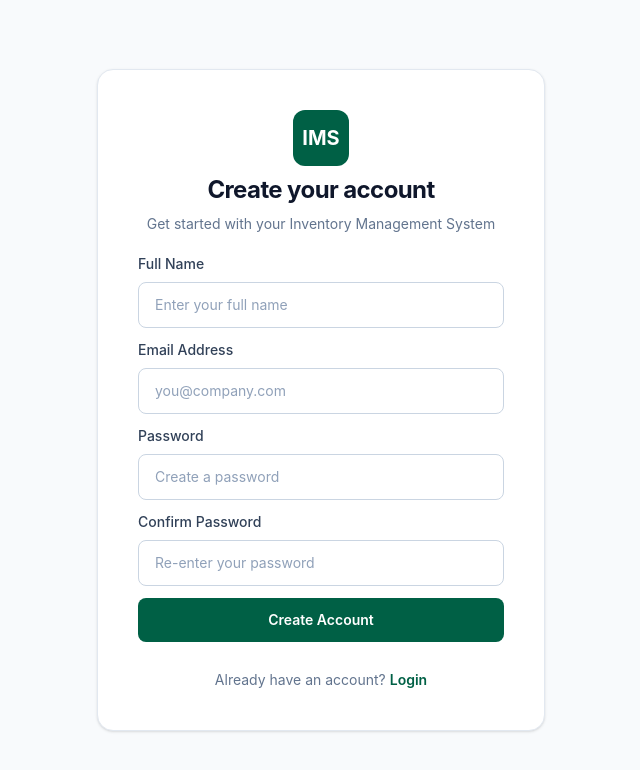
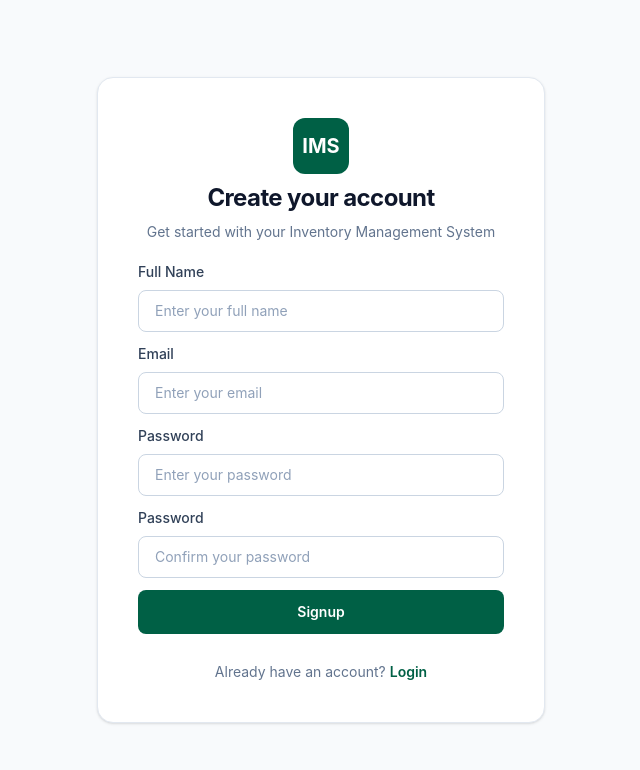
Before and after one commit to shumaila1421/IMS-mernstack, a React app in the folder frontend/: page /signup in a window 1280 px wide. Shown: the top 770 px of the page, without its empty margins (319-959 px from the left). Built offline with nearby package versions, Linux system fonts and the light colour scheme; the HTML template or start-up script is replaced by a standard one.

Commit message:
input component add

```diff
--- a/frontend/package.json
+++ b/frontend/package.json
@@ -14,6 +14,7 @@
     "axios": "^1.20.0",
     "react": "^19.2.8",
     "react-dom": "^19.2.8",
+    "react-hook-form": "^7.90.0",
     "react-hot-toast": "^2.6.1",
     "react-router-dom": "^7.18.4",
     "tailwindcss": "^4.3.3"
--- a/frontend/src/App.jsx
+++ b/frontend/src/App.jsx
@@ -2,8 +2,8 @@ import { Routes, Route, Navigate } from "react-router-dom";
 import { Toaster } from "react-hot-toast";
 
 import Home from "./pages/Home";
-import Signup from "./pages/Signup";
-import Login from "./pages/Login";
+import Signup from "./pages/auth/Signup";
+import Login from "./pages/auth/Login";
 
 export default function App() {
   return (
--- /dev/null
+++ b/frontend/src/components/ui/Button.jsx
@@ -0,0 +1,12 @@
+export default function Button({ text, type }) {
+  return (
+    <>
+      <button
+        type={type}
+        className="w-full rounded-lg bg-emerald-800 px-4 py-3 text-sm font-semibold text-white transition hover:bg-emerald-900 disabled:cursor-not-allowed disabled:opacity-60"
+      >
+        {text}
+      </button>
+    </>
+  );
+}
--- /dev/null
+++ b/frontend/src/components/ui/Input.jsx
@@ -0,0 +1,21 @@
+export default function Input({ placeholder, label, type }) {
+  return (
+    <div>
+      <label className="mb-2 block text-sm font-medium text-slate-700">
+        {label}
+      </label>
+
+      <input
+        id="email"
+        type={type}
+        name="email"
+        // value={formData.email}
+        // onChange={handleChange}
+        placeholder={placeholder}
+        autoComplete="email"
+        required
+        className="w-full rounded-lg border border-slate-300 px-4 py-2.5 text-sm text-slate-800 outline-none transition placeholder:text-slate-400 focus:border-emerald-700 focus:ring-2 focus:ring-emerald-700/10"
+      />
+    </div>
+  );
+}
--- a/frontend/src/pages/Login.jsx
+++ b/frontend/src/pages/auth/Login.jsx
@@ -1,7 +1,9 @@
 import { useState } from "react";
 import { Link, useNavigate } from "react-router-dom";
 import toast from "react-hot-toast";
-import { login } from "../services/user.service";
+import { login } from "../../services/user.service";
+import Input from "../../components/ui/Input";
+import Button from "../../components/ui/Button";
 
 export default function Login() {
   const navigate = useNavigate();
@@ -58,7 +60,14 @@ export default function Login() {
         </div>
 
         <form onSubmit={handleSubmit} className="space-y-4">
-          <div>
+          <Input placeholder="Enter your email" label="Email" type="email" />
+          <Input
+            placeholder="Enter your password"
+            label="Password"
+            type="password"
+          />
+
+          {/* <div>
             <label
               htmlFor="email"
               className="mb-2 block text-sm font-medium text-slate-700"
@@ -77,9 +86,9 @@ export default function Login() {
               required
               className="w-full rounded-lg border border-slate-300 px-4 py-2.5 text-sm text-slate-800 outline-none transition placeholder:text-slate-400 focus:border-emerald-700 focus:ring-2 focus:ring-emerald-700/10"
             />
-          </div>
+          </div> */}
 
-          <div>
+          {/* <div>
             <label
               htmlFor="password"
               className="mb-2 block text-sm font-medium text-slate-700"
@@ -98,15 +107,17 @@ export default function Login() {
               required
               className="w-full rounded-lg border border-slate-300 px-4 py-2.5 text-sm text-slate-800 outline-none transition placeholder:text-slate-400 focus:border-emerald-700 focus:ring-2 focus:ring-emerald-700/10"
             />
-          </div>
+          </div> */}
 
-          <button
+          <Button text="Login" type="Submit" />
+
+          {/* <button
             type="submit"
             disabled={loading}
             className="w-full rounded-lg bg-emerald-800 px-4 py-3 text-sm font-semibold text-white transition hover:bg-emerald-900 disabled:cursor-not-allowed disabled:opacity-60"
           >
             {loading ? "Logging in..." : "Login"}
-          </button>
+          </button> */}
         </form>
 
         <p className="mt-6 text-center text-sm text-slate-500">
--- a/frontend/src/pages/Signup.jsx
+++ b/frontend/src/pages/auth/Signup.jsx
@@ -1,7 +1,9 @@
 import { useState } from "react";
 import { Link, useNavigate } from "react-router-dom";
 import toast from "react-hot-toast";
-import { register } from "../services/user.service";
+import { register } from "../../services/user.service";
+import Input from "../../components/ui/Input";
+import Button from "../../components/ui/Button";
 
 export default function Signup() {
   const navigate = useNavigate();
@@ -70,7 +72,26 @@ export default function Signup() {
         </div>
 
         <form onSubmit={handleSubmit} className="space-y-3">
-          <div>
+          <Input
+            placeholder="Enter your full name"
+            label="Full Name"
+            type="text"
+          />
+          <Input placeholder="Enter your email" label="Email" type="email" />
+          <Input
+            placeholder="Enter your password"
+            label="Password"
+            type="password"
+          />
+          <Input
+            placeholder="Confirm your password"
+            label="Password"
+            type="password"
+          />
+
+          <Button text="Signup" type="Submit" />
+
+          {/* <div>
             <label
               htmlFor="name"
               className="mb-2 block text-sm font-medium text-slate-700"
@@ -159,7 +180,7 @@ export default function Signup() {
             className="w-full rounded-lg bg-emerald-800 px-4 py-3 text-sm font-semibold text-white transition hover:bg-emerald-900 disabled:cursor-not-allowed disabled:opacity-60"
           >
             {loading ? "Creating account..." : "Create Account"}
-          </button>
+          </button> */}
         </form>
 
         <p className="mt-7 text-center text-sm text-slate-500">
```
Also changed, not shown: 1 other file (tests, documents, lock files or other folders).
